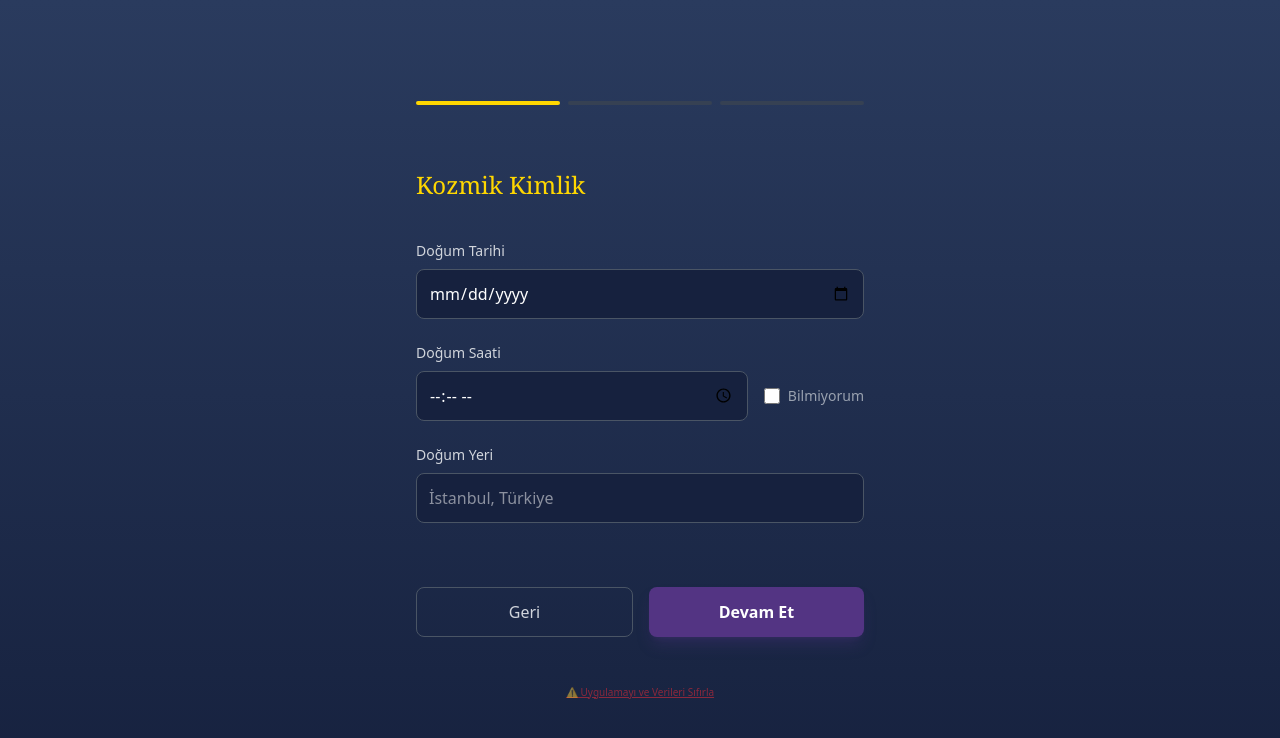
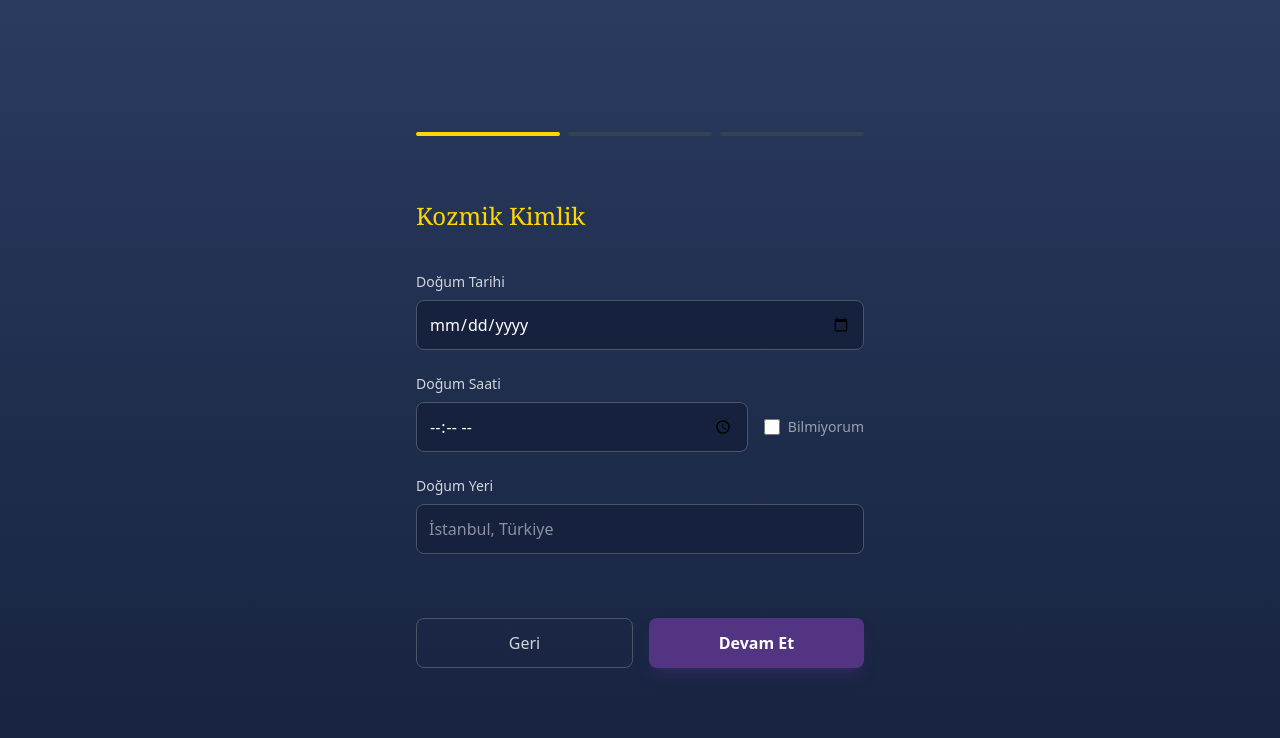
Before and after one commit to MerveKilicc/whatif-life, a Next.js app: page /1/input in a window 1280 px wide. Shown: the top 738 px of the page. Built offline with nearby package versions, Linux system fonts and the light colour scheme.

Commit message:
Remove hard reset button for debugging from InputPage component

```diff
--- a/app/[locale]/input/page.tsx
+++ b/app/[locale]/input/page.tsx
@@ -94,23 +94,6 @@ export default function InputPage() {
              {step === 3 ? t("submit") : t("next")}
            </button>
          </div>
-
-         {/* Hard Reset Button for Debugging */}
-         <button
-            onClick={async () => {
-                if (!confirm("TÜM veriler silinecek ve uygulama sıfırlanacak. Emin misin?")) return;
-                try {
-                    localStorage.clear();
-                    sessionStorage.clear();
-                    const dbs = await window.indexedDB.databases();
-                    dbs.forEach(db => { if (db.name) window.indexedDB.deleteDatabase(db.name) });
-                } catch(e) { console.error(e) }
-                window.location.reload();
-            }}
-            className="text-[10px] text-red-500/50 hover:text-red-500 mt-4 text-center w-full underline cursor-pointer"
-         >
-            ⚠️ Uygulamayı ve Verileri Sıfırla
-         </button>
        </div>
     </main>
   );
```
